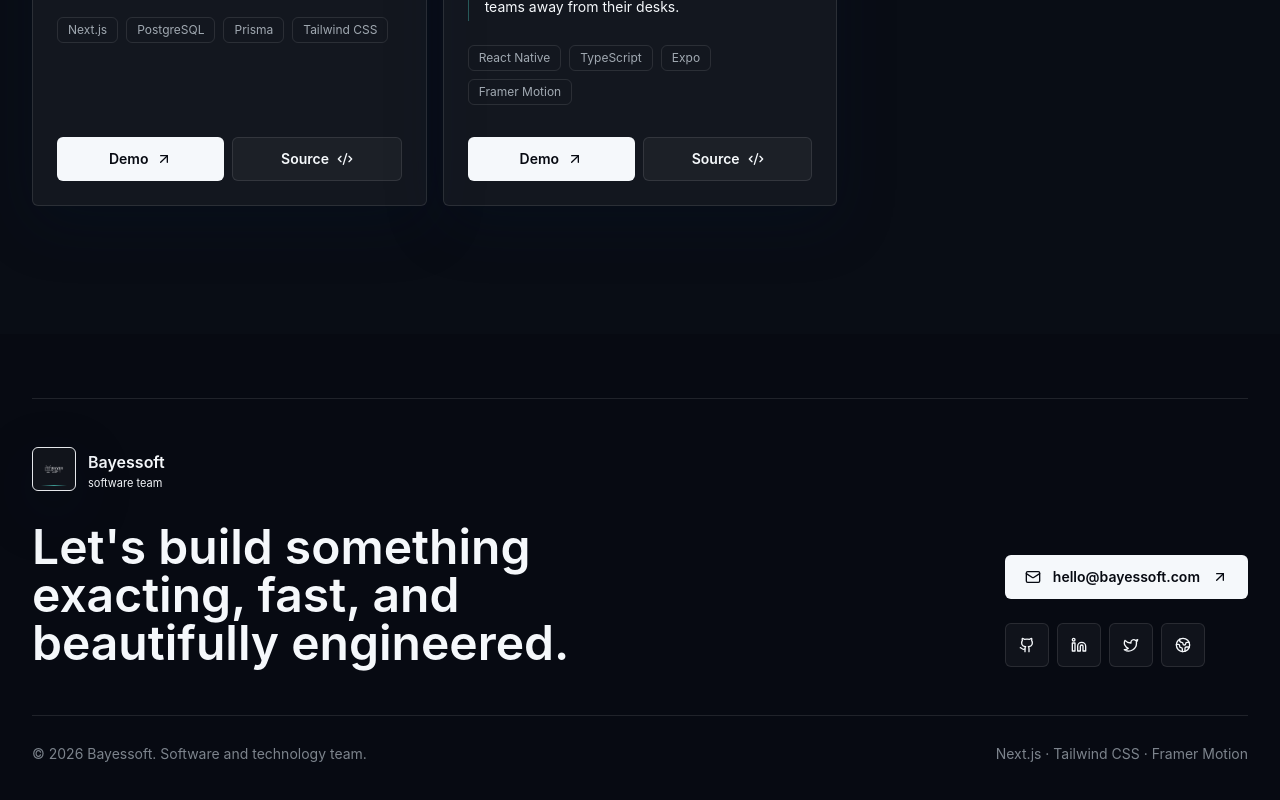
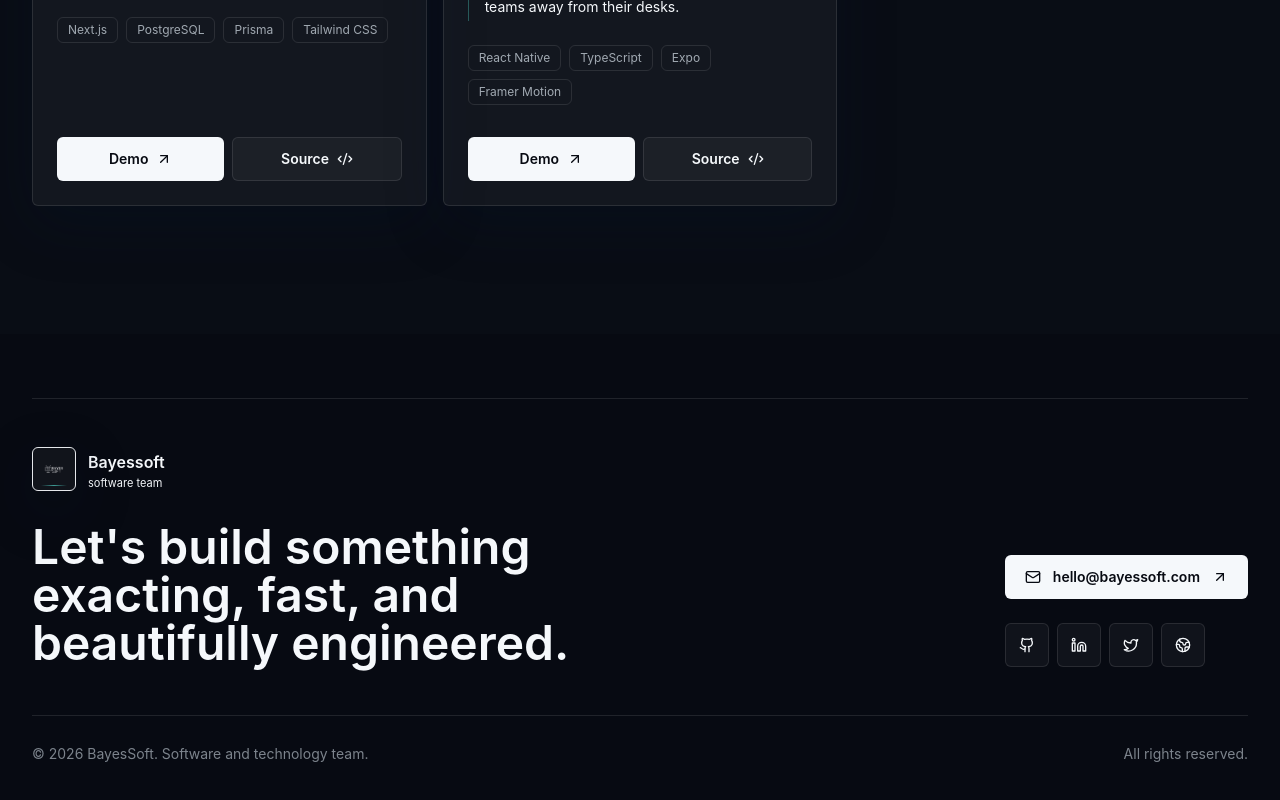
Before and after one commit to YsKara0/BayesSoft_website, a Next.js app: page / in a window 1280 px wide. Shown: the part 3905-4705 px from the top of the page. Built offline with nearby package versions, Linux system fonts and the light colour scheme; no server answers.

Commit message:
footer update. TODOs are created.

```diff
--- a/components/Footer.tsx
+++ b/components/Footer.tsx
@@ -41,8 +41,8 @@ export function Footer() {
         </div>
 
         <div className="flex flex-col gap-4 pt-7 text-sm text-bayes-silver/55 md:flex-row md:items-center md:justify-between">
-          <p>&copy; {new Date().getFullYear()} Bayessoft. Software and technology team.</p>
-          <p>Next.js &middot; Tailwind CSS &middot; Framer Motion</p>
+          <p>&copy; {new Date().getFullYear()} BayesSoft. Software and technology team.</p>
+          <p>All rights reserved.</p>
         </div>
       </div>
     </footer>
```
Also changed, not shown: 1 other file (tests, documents, lock files or other folders).
